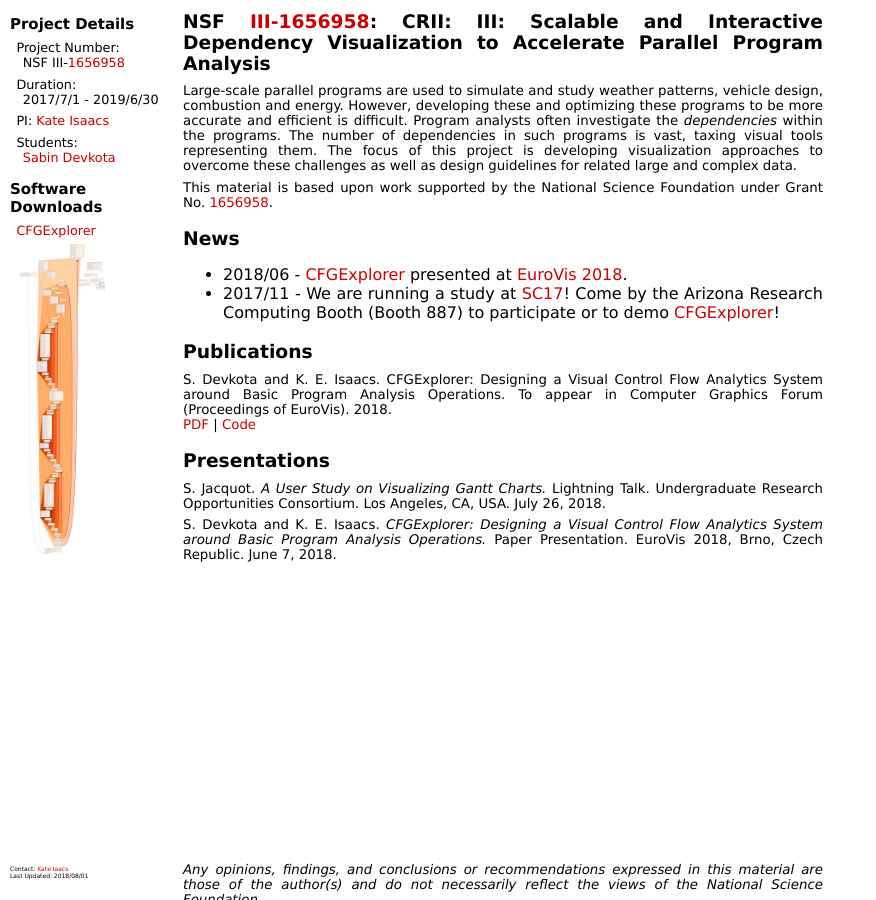
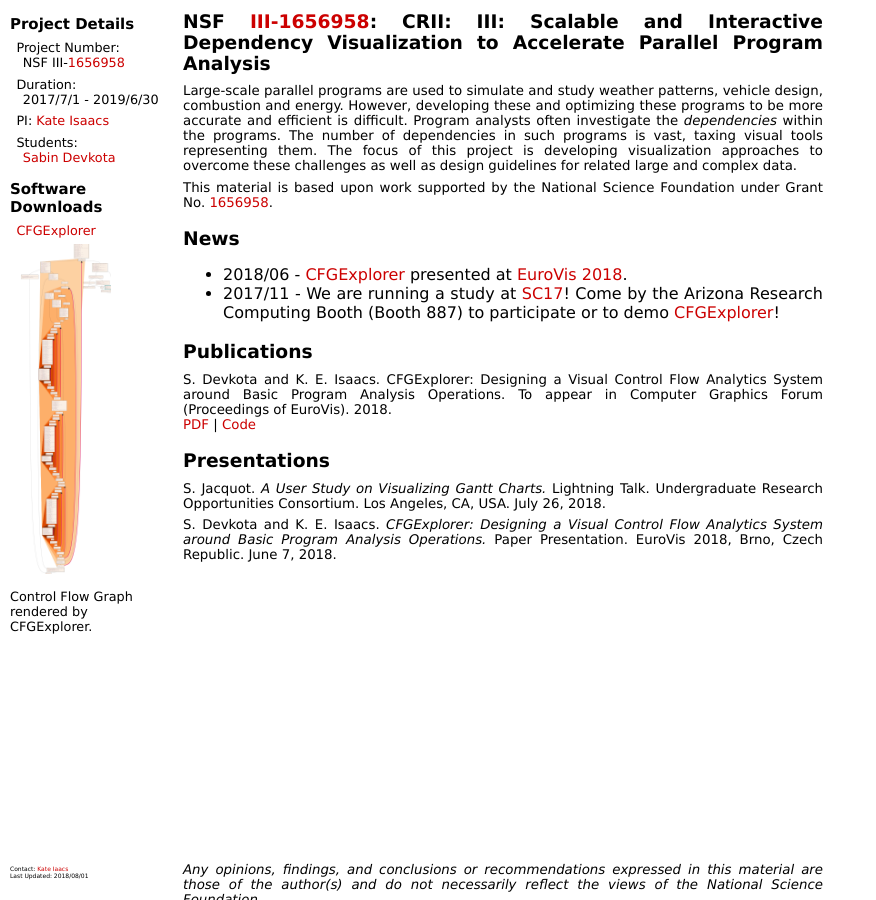
Before and after one commit to hdc-arizona/hdc-arizona.github.io, a Jekyll site: the page projects/dependencies/index.html, which Jekyll copies as it is, in a window 1280 px wide. Shown: the whole page, without its empty margins (0-876 px from the left). Built offline with Jekyll 4.4.1, drawn with Linux system fonts in a browser that asks for light colours; nearby versions of some CDN libraries.

Commit message:
Insert caption.

```diff
--- a/projects/dependencies/dep.css
+++ b/projects/dependencies/dep.css
@@ -17,6 +17,11 @@
   font-family: Geneva, Helvetica, Arial, sans-serif;
   font-size: 30%;
 }
+
+.smalltext {
+  font-size: 40%;
+}
+
 .footerdiv {
   position: fixed;
   bottom: 25px;
--- a/projects/dependencies/leftnav.html
+++ b/projects/dependencies/leftnav.html
@@ -35,9 +35,12 @@
   <li><a href="http://github.com/hdc-arizona/cfgexplorer">CFGExplorer</a></li>
 </ul>
 
-<a href="images/cfgexplorer-big.png"><img src="images/cfgexplorer-big.png" height=310 /></a>
+
+<a href="images/cfgexplorer-big.png"><img src="images/cfgexplorer-big.png" height=330 /></a><br />
+Control Flow Graph rendered by CFGExplorer.
 
 </div>
+
 
 <div class="leftfooterdiv">
 Contact: <a href="http://hdc.cs.arizona.edu/people/kisaacs/">Kate Iaacs</a><br />
```
